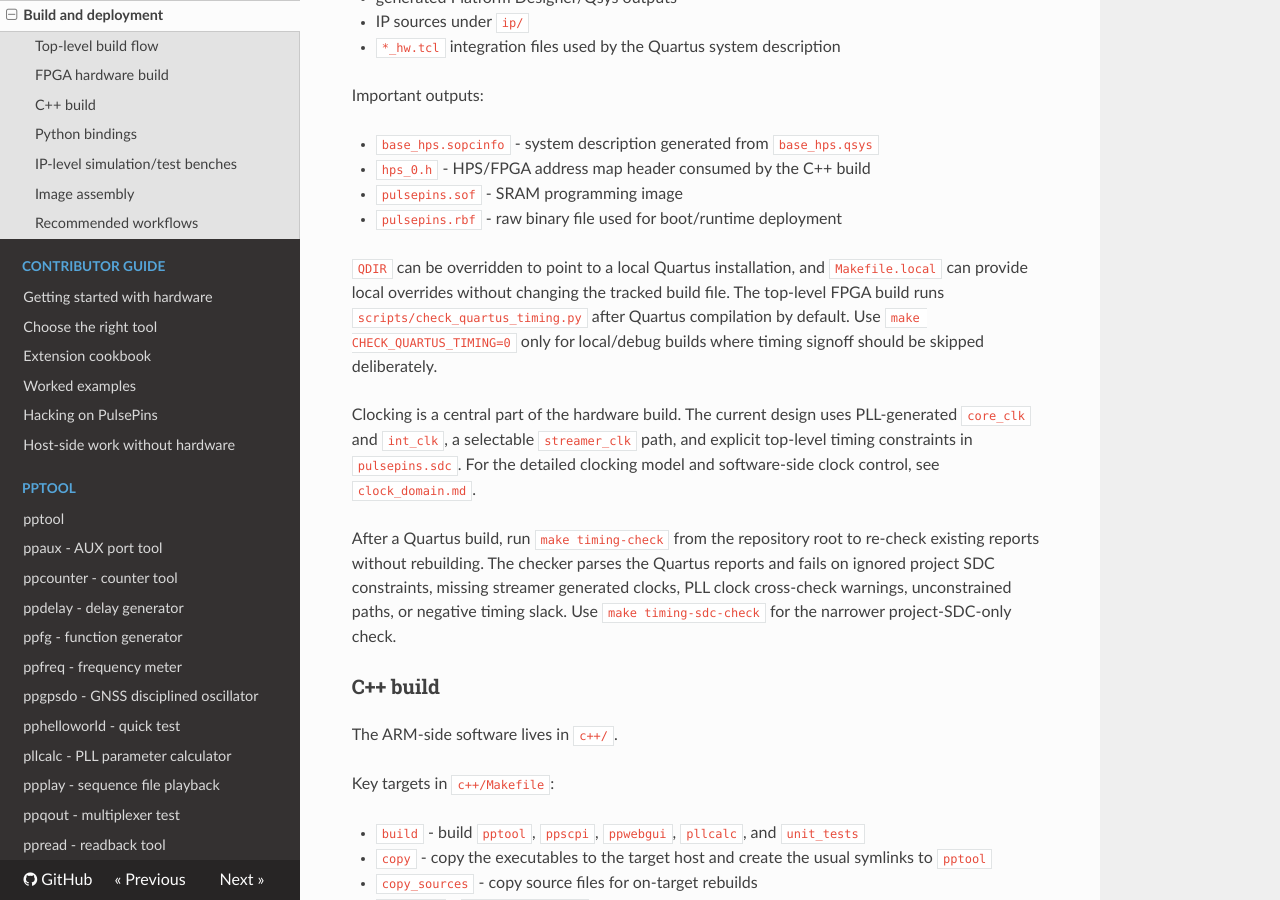
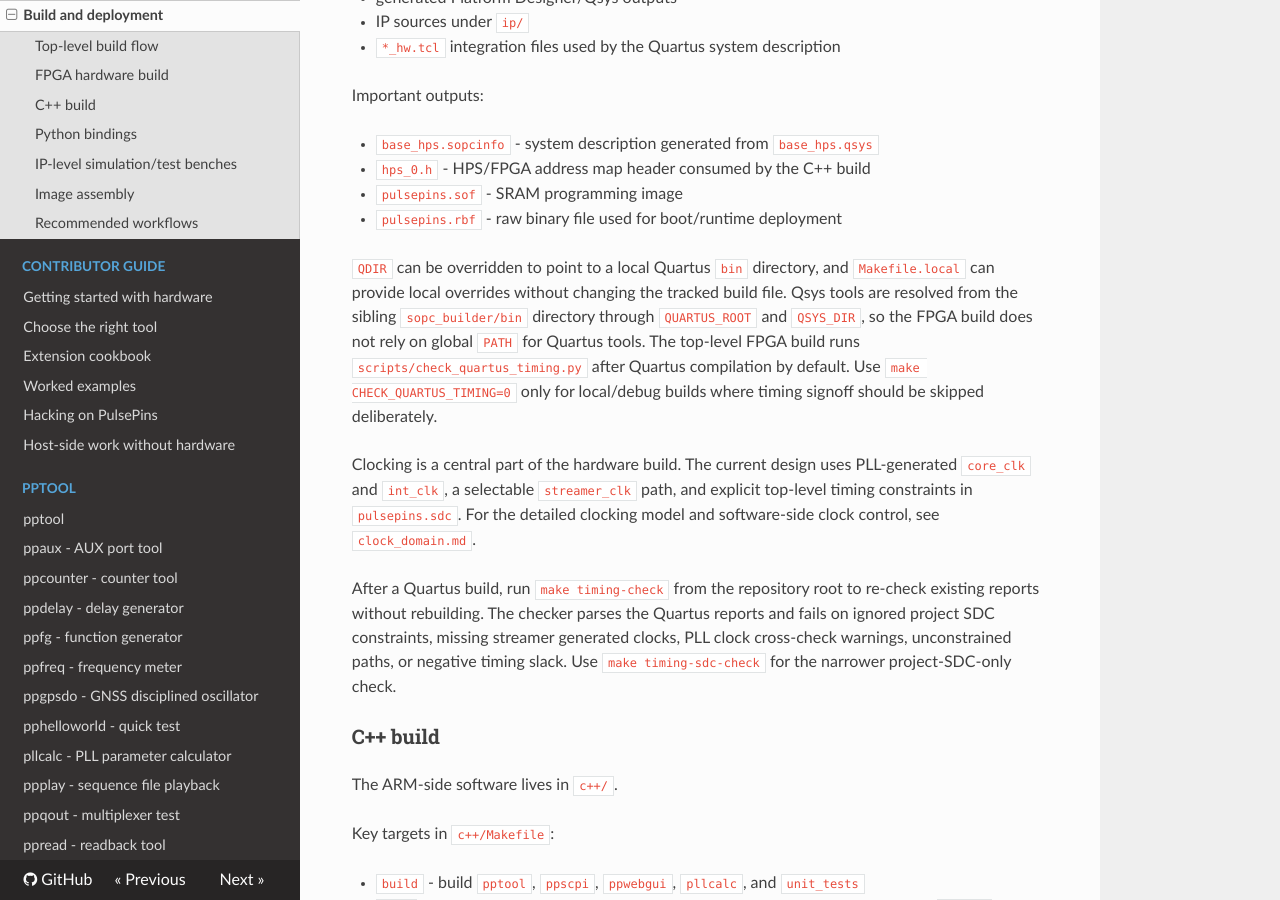
Before and after one commit to rokzitko/PulsePins, an MkDocs documentation site: the page built from docs/docs/build.md, in a window 1280 px wide and 900 px high, scrolled down 1381 px. Built offline with MkDocs 1.6.1, drawn with Linux system fonts in a browser that asks for light colours; nearby versions of some CDN libraries.

Commit message:
resolve quartus tools from qdir

```diff
--- a/docs/docs/build.md
+++ b/docs/docs/build.md
@@ -55,7 +55,7 @@ Important outputs:
 * `pulsepins.sof` - SRAM programming image
 * `pulsepins.rbf` - raw binary file used for boot/runtime deployment
 
-`QDIR` can be overridden to point to a local Quartus installation, and `Makefile.local` can provide local overrides without changing the tracked build file. The top-level FPGA build runs `scripts/check_quartus_timing.py` after Quartus compilation by default. Use `make CHECK_QUARTUS_TIMING=0` only for local/debug builds where timing signoff should be skipped deliberately.
+`QDIR` can be overridden to point to a local Quartus `bin` directory, and `Makefile.local` can provide local overrides without changing the tracked build file. Qsys tools are resolved from the sibling `sopc_builder/bin` directory through `QUARTUS_ROOT` and `QSYS_DIR`, so the FPGA build does not rely on global `PATH` for Quartus tools. The top-level FPGA build runs `scripts/check_quartus_timing.py` after Quartus compilation by default. Use `make CHECK_QUARTUS_TIMING=0` only for local/debug builds where timing signoff should be skipped deliberately.
 
 Clocking is a central part of the hardware build. The current design uses PLL-generated `core_clk` and `int_clk`, a
 selectable `streamer_clk` path, and explicit top-level timing constraints in `pulsepins.sdc`. For the detailed clocking
```
Also changed, not shown: 1 other file.
